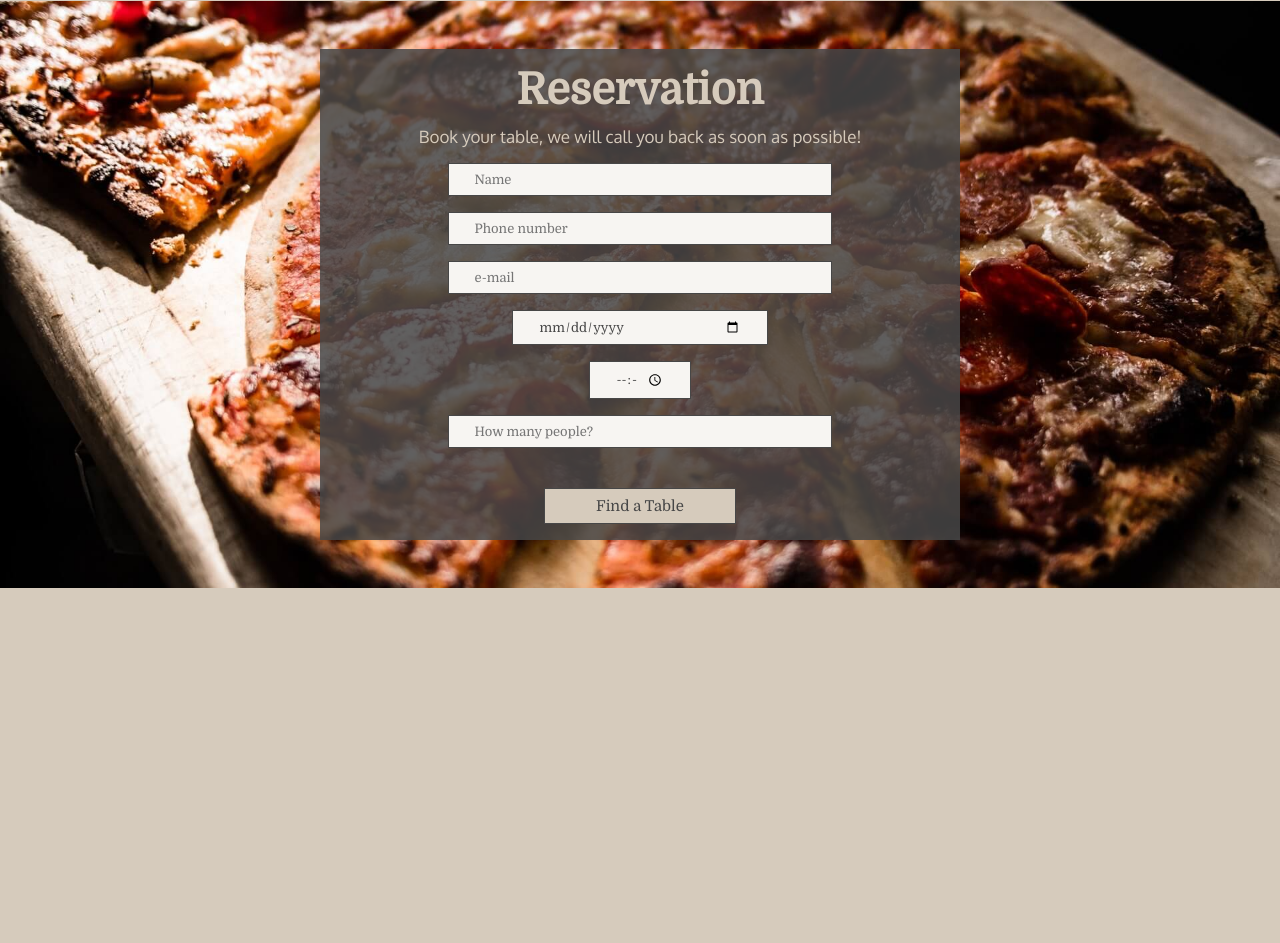
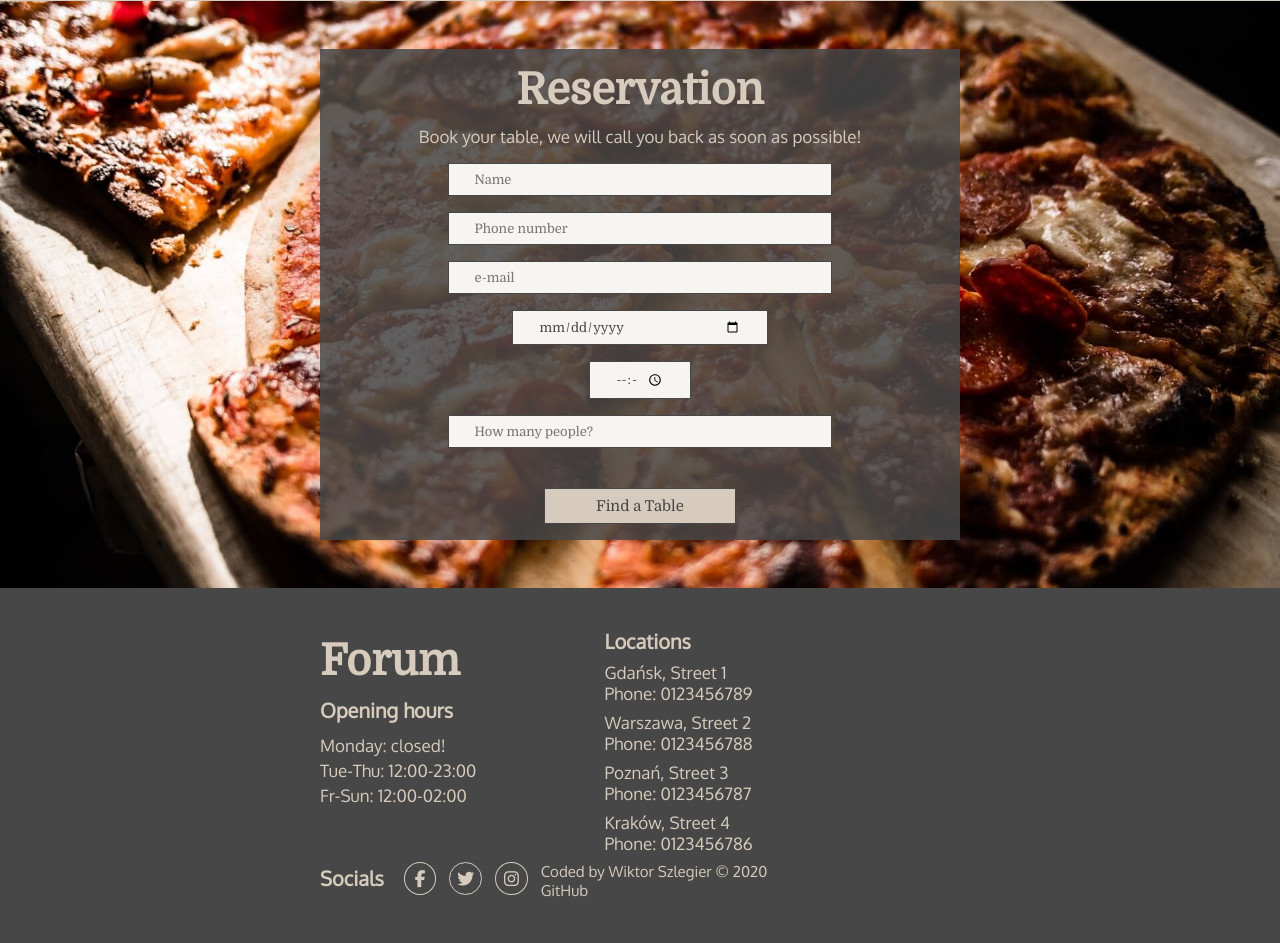
Before and after one commit to Wiiktor22/Forum, a website built with webpack: page src/index.html in a window 1280 px wide. Shown: the part 2787-3730 px from the top of the page. Before the commit the page ends 3375 px from the top, so only its background shows below. Built offline with nearby package versions, Linux system fonts and the light colour scheme.

Commit message:
Create footer

```diff
--- a/src/index.html
+++ b/src/index.html
@@ -72,5 +72,46 @@
       <button class="button section-reservation__button">Find a Table</button>
     </div>
   </section>
+  <footer class="footer">
+    <div class="footer__hours">
+      <h4 class="footer__header section--header">Forum</h4>
+      <h5 class="footer__header--in">Opening hours</h5>
+      <ul class="footer__hour">
+        <li>Monday: closed!</li>
+        <li>Tue-Thu: 12:00-23:00</li>
+        <li>Fr-Sun: 12:00-02:00</li>
+      </ul>
+    </div>
+    <div class="footer__locations">
+      <h5 class="footer__header--in">Locations</h5>
+      <p class="footer__location">
+        Gdańsk, Street 1<br>
+        Phone: 0123456789
+      </p>
+      <p class="footer__location">
+        Warszawa, Street 2<br>
+        Phone: 0123456788
+      </p>
+      <p class="footer__location">
+        Poznań, Street 3<br>
+        Phone: 0123456787
+      </p>
+      <p class="footer__location">
+        Kraków, Street 4<br>
+        Phone: 0123456786
+      </p>
+    </div>
+    <div class="footer__socials">
+      <h5 class="footer__header--in">Socials</h5>
+      <div class="footer__social"><i class="fab fa-facebook-f"></i></div>
+      <div class="footer__social"><i class="fab fa-twitter"></i></div>
+      <div class="footer__social"><i class="fab fa-instagram"></i></div>
+    </div>
+    <div class="footer__author">
+      <p>Coded by Wiktor Szlegier &copy; 2020</p>
+        <a href="https://github.com/Wiiktor22/Forum" class="footer__href" target="_blank" title="Wiiktor22 - GitHub">GitHub</a>
+    </div>
+  </footer>
+  <script src="https://kit.fontawesome.com/4143479d8f.js"></script>
 </body>
 </html>
--- a/src/styles/index.scss
+++ b/src/styles/index.scss
@@ -17,6 +17,7 @@
 @import "./layout/banner";
 @import "./layout/section-restaurants";
 @import "./layout/section-reservation";
+@import "./layout/footer";
 
 html {
   font-size: 10px;
--- /dev/null
+++ b/src/styles/layout/_footer.scss
@@ -0,0 +1,82 @@
+.footer {
+    width: 100%;
+    height: auto;
+    background-color: $dark-gray;
+    color: $main-color;
+    padding: 6vh 10vw;
+    &__header--in {
+        font-size: 2rem;
+    }
+    &__locations, &__hours {
+        font-size: 1.4rem;
+        @media (min-width: map-get($map: $breakpoints, $key: m)) {
+            font-size: 1.7rem;
+        }
+        @media (min-width: map-get($map: $breakpoints, $key: l)) {
+            padding-right: 10vw;
+        }
+        @media (min-width: map-get($map: $breakpoints, $key: xxl)) {
+            width: 33%;
+            padding-right: 0;
+        }
+    }
+    &__location, &__hour, &__hours {
+        padding-top: 1vh;
+    }
+    &__hours {
+        padding-bottom: 1vh;
+    }
+    &__hour {
+        list-style: none;
+        li {
+            padding-top: .5vh;
+        }
+    }
+    &__socials {
+        padding: 1vh 0;
+        @include flex(row, flex-start);
+        h5 {
+            margin-right: 20px;
+        }
+    }
+    &__social {
+        display: block;
+        border: 1px solid $main-color;
+        border-radius: 50%;
+        padding: 5px 10px;
+        margin-right: 3vw;
+        font-size: 1.7rem;
+        cursor: pointer;
+        &:nth-of-type(2) {
+            padding: 5px 7px;
+        }
+        &:nth-of-type(3) {
+            padding: 5px 8px;
+        }
+        &:hover {
+            background-color: $main-color;
+            color: $dark-gray;
+        }
+        @media (min-width: map-get($map: $breakpoints, $key: l)) {
+            margin-right: 1vw;
+        }
+    }
+    &__author {
+        padding-top: 1vh;
+        font-size: 1.2rem;
+        @media (min-width: map-get($map: $breakpoints, $key: m)) {
+            font-size: 1.5rem;
+        }
+    }
+    &__href {
+        color: $main-color;
+        text-decoration: none;
+    }
+    @media (min-width: map-get($map: $breakpoints, $key: l)) {
+        @include flex(row, flex-start, flex-start);
+        flex-wrap: wrap;
+    }
+    @media (min-width: map-get($map: $breakpoints, $key: l)) {
+        padding: 5vh 25vw;
+    }
+}
```
